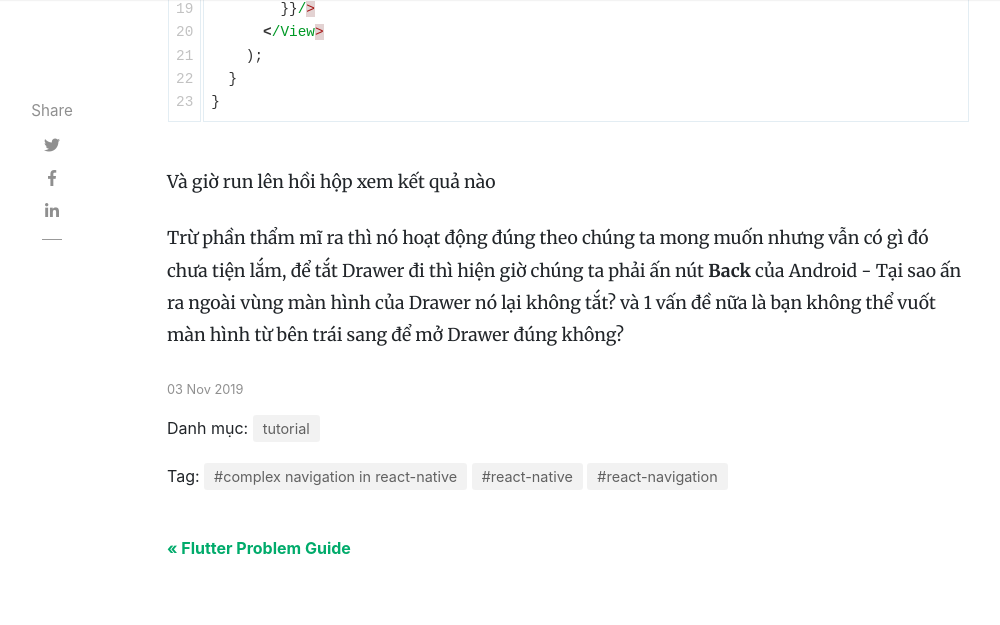
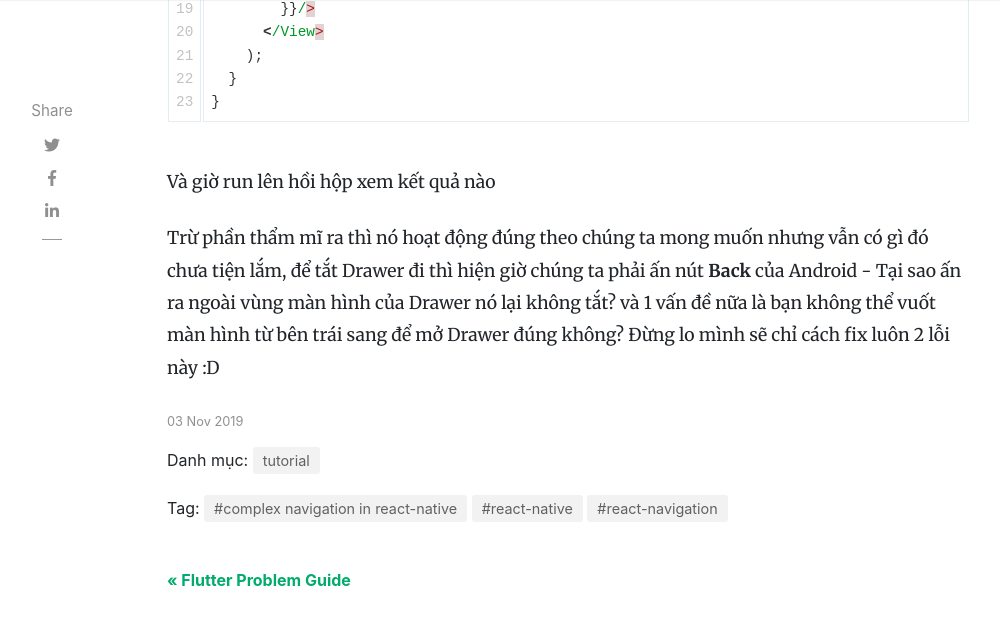
Before and after one commit to tuitucode/tuitucode.github.io, a Jekyll site: the page built from _posts/2019-11-03-ket-hop-stack-tab-drawer-navigation-react-native.md, in a window 1280 px wide and 900 px high, scrolled down 8930 px, cut to the strip 0-653 px from the top of the window. Shown: the top 625 px of the strip, without its empty margins (118-1118 px from the left). Built offline with Jekyll 4.4.1, drawn with Linux system fonts in a browser that asks for light colours; nearby versions of some CDN libraries; comment, search, counter and statistics services are not loaded.

Commit message:
Update 2019-11-03-ket-hop-stack-tab-drawer-navigation-react-native.md

```diff
--- a/_posts/2019-11-03-ket-hop-stack-tab-drawer-navigation-react-native.md
+++ b/_posts/2019-11-03-ket-hop-stack-tab-drawer-navigation-react-native.md
@@ -318,4 +318,4 @@
 
 Và giờ run lên hồi hộp xem kết quả nào
 
-Trừ phần thẩm mĩ ra thì nó hoạt động đúng theo chúng ta mong muốn nhưng vẫn có gì đó chưa tiện lắm, để tắt Drawer đi thì hiện giờ chúng ta phải ấn nút **Back** của Android - Tại sao ấn ra ngoài vùng màn hình của Drawer nó lại không tắt? và 1 vấn đề nữa là bạn không thể vuốt màn hình từ bên trái sang để mở Drawer đúng không?
+Trừ phần thẩm mĩ ra thì nó hoạt động đúng theo chúng ta mong muốn nhưng vẫn có gì đó chưa tiện lắm, để tắt Drawer đi thì hiện giờ chúng ta phải ấn nút **Back** của Android - Tại sao ấn ra ngoài vùng màn hình của Drawer nó lại không tắt? và 1 vấn đề nữa là bạn không thể vuốt màn hình từ bên trái sang để mở Drawer đúng không? Đừng lo mình sẽ chỉ cách fix luôn 2 lỗi này :D
```
